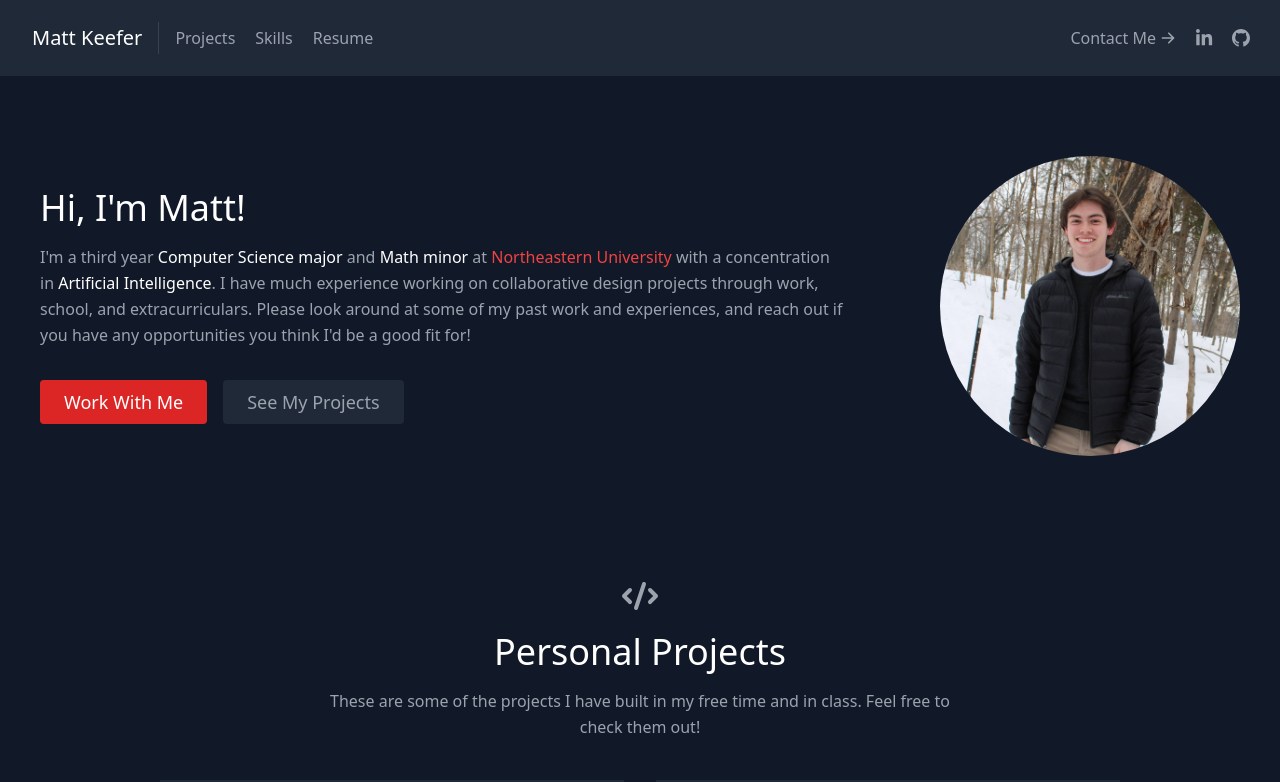
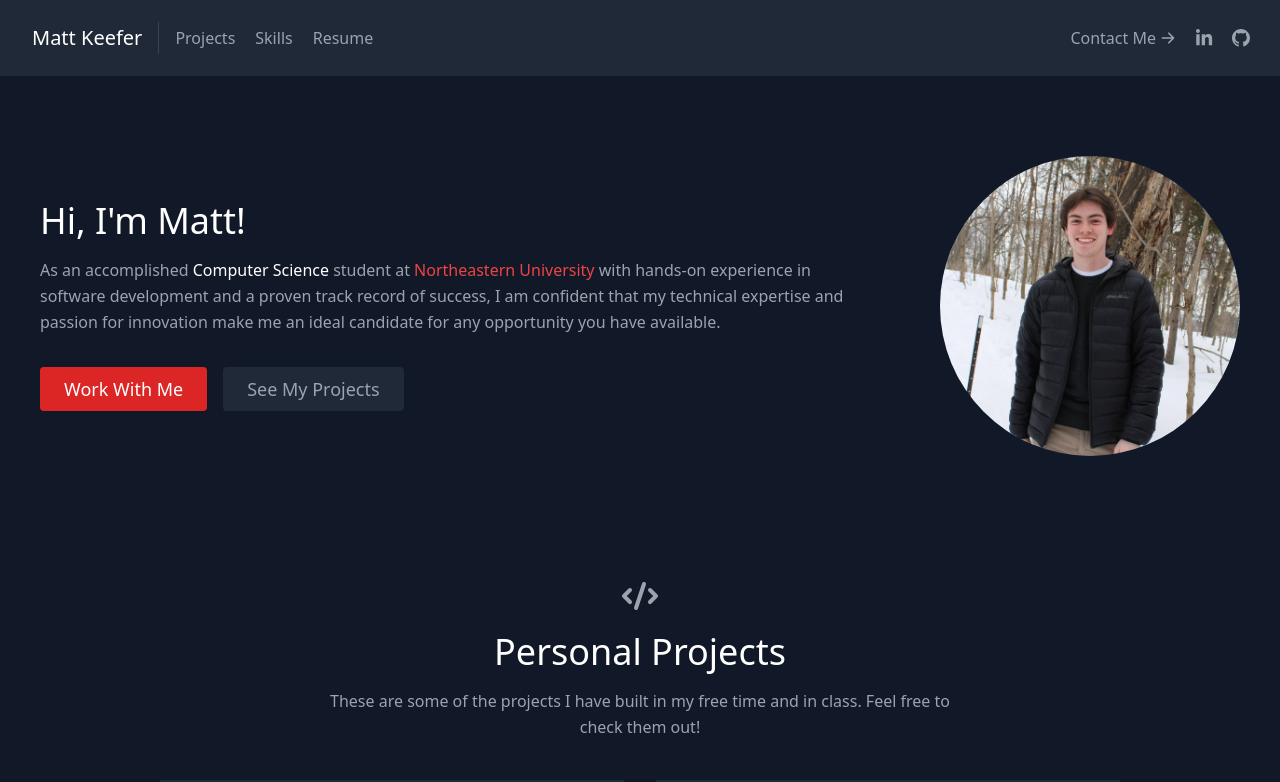
Before and after one commit to mattkeefer/personal-portfolio, a React (Create React App) app: page / in a window 1280 px wide. Shown: the top 782 px of the page. Built offline with nearby package versions, Linux system fonts and the light colour scheme.

Commit message:
Update about description

```diff
--- a/src/components/About.js
+++ b/src/components/About.js
@@ -9,9 +9,9 @@ export default function About() {
             Hi, I'm Matt!
           </h1>
           <p className="mb-8 leading-relaxed cursor-default">
-            I'm a third year <span className="text-white">Computer Science major</span> and <span className="text-white">Math minor</span> at <span className="text-red-500">Northeastern University</span> with a concentration in <span className="text-white">Artificial Intelligence</span>.
-            I have much experience working on collaborative design projects through work, school, and extracurriculars.
-            Please look around at some of my past work and experiences, and reach out if you have any opportunities you think I'd be a good fit for!
+            As an accomplished <span className="text-white">Computer Science</span> student at <span className="text-red-500">Northeastern University</span> with hands-on experience in software development and a proven track
+            record of success, I am confident that my technical expertise and passion for innovation make me an ideal candidate for any opportunity you
+            have available.
           </p>
           <div className="flex justify-center">
             <a
@@ -30,7 +30,7 @@ export default function About() {
           <img
             className="object-cover object-center rounded-full"
             alt="hero"
-            src="./profile-pic.jpg"
+            src="./profile-pic.JPG"
           />
         </div>
       </div>
```
